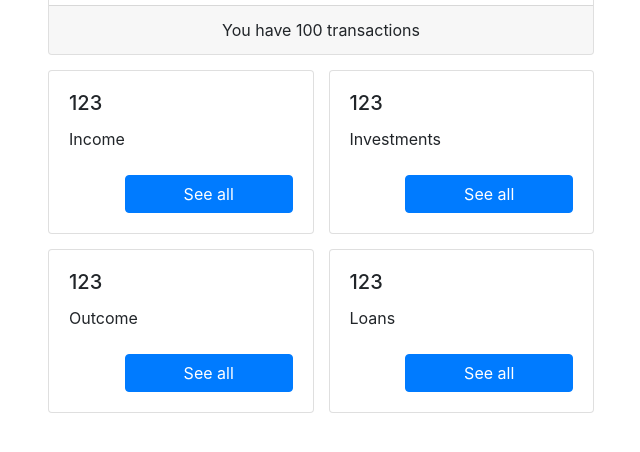
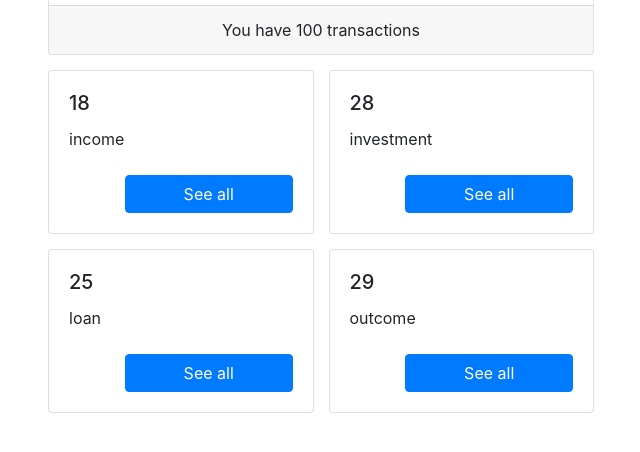
Before and after one commit to TimofeySyrov/SolidBranch-frontend-trial, an Angular app: page / in a window 1280 px wide. Shown: the part 214-666 px from the top of the page, without its empty margins (319-959 px from the left). Built offline with nearby package versions, Linux system fonts and the light colour scheme.

Commit message:
Added dynamic display of user types and total

```diff
--- a/src/app/summary/summary.component.html
+++ b/src/app/summary/summary.component.html
@@ -9,44 +9,17 @@
         </p>
         <a [routerLink]="['/navigator']" [queryParams]="{tab: 0}" class="btn btn-primary">See transactions</a>
       </div>
-      <div class="card-footer">You have 100 transactions</div>
+      <div class="card-footer">You have {{allUsersNumber}} transactions</div>
     </div>
   </div>
 
   <ul class="cards-list">
-    <li class="cards-list__item">
+    <li *ngFor="let userType of usersTypeList" class="cards-list__item">
       <div class="card">
         <div class="card-body">
-          <h5 class="card-title">123</h5>
-          <p class="card-text mb-4">Income</p>
-          <a href="#" class="btn btn-primary float-right w-75">See all</a>
-        </div>
-      </div>
-    </li>
-    <li class="cards-list__item">
-      <div class="card">
-        <div class="card-body">
-          <h5 class="card-title">123</h5>
-          <p class="card-text mb-4">Investments</p>
-          <a href="#" class="btn btn-primary float-right w-75">See all</a>
-        </div>
-      </div>
-    </li>
-    <li class="cards-list__item">
-      <div class="card">
-        <div class="card-body">
-          <h5 class="card-title">123</h5>
-          <p class="card-text mb-4">Outcome</p>
-          <a href="#" class="btn btn-primary float-right w-75">See all</a>
-        </div>
-      </div>
-    </li>
-    <li class="cards-list__item">
-      <div class="card">
-        <div class="card-body">
-          <h5 class="card-title">123</h5>
-          <p class="card-text mb-4">Loans</p>
-          <a href="#" class="btn btn-primary float-right w-75">See all</a>
+          <h5 class="card-title">{{userType.number}}</h5>
+          <p class="card-text mb-4">{{userType.name}}</p>
+          <a [routerLink]="['/navigator']" [queryParams]="{tab: userType.id}" class="btn btn-primary float-right w-75">See all</a>
         </div>
       </div>
     </li>
--- a/src/app/summary/summary.component.ts
+++ b/src/app/summary/summary.component.ts
@@ -1,15 +1,36 @@
 import { Component, OnInit } from '@angular/core';
+
+import IUser from 'src/services/user/IUser';
+import IUsersType from 'src/services/user/IUsersType';
+import { UserService } from '../../services/user/user.service';
 
 @Component({
   selector: 'app-summary',
   templateUrl: './summary.component.html',
-  styleUrls: ['./summary.component.scss']
+  styleUrls: ['./summary.component.scss'],
 })
 export class SummaryComponent implements OnInit {
+  users: IUser[] = [];
+  usersTypeList: IUsersType[] = [];
+  allUsersNumber: number = 0;
 
-  constructor() { }
+  constructor(private userService: UserService) {}
 
   ngOnInit(): void {
+    this.getUsers();
+    this.getUsersTypeList();
+    this.getAllUsersNumber();
   }
 
+  getUsers(): void {
+    this.users = this.userService.getUsers();
+  }
+
+  getUsersTypeList(): void {
+    this.usersTypeList = this.userService.getTypeUsersList();
+  }
+
+  getAllUsersNumber(): void {
+    this.allUsersNumber = this.userService.getAllUsersNumber();
+  }
 }
```
